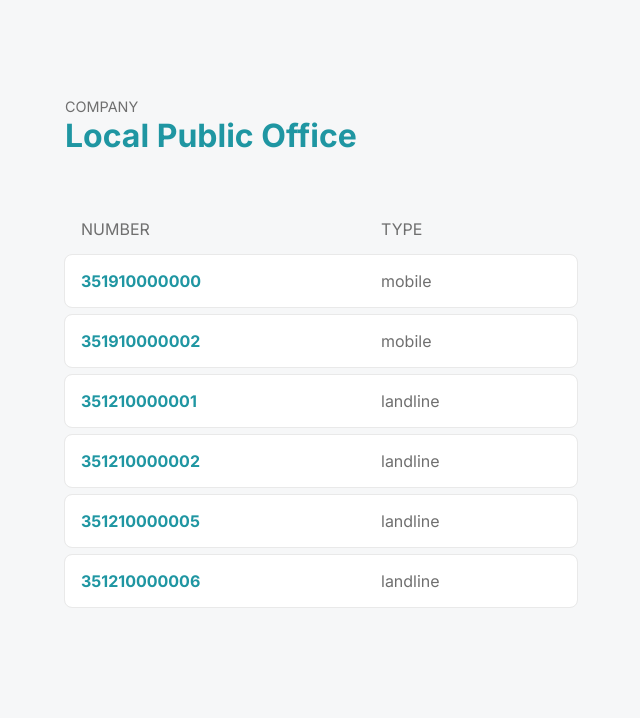
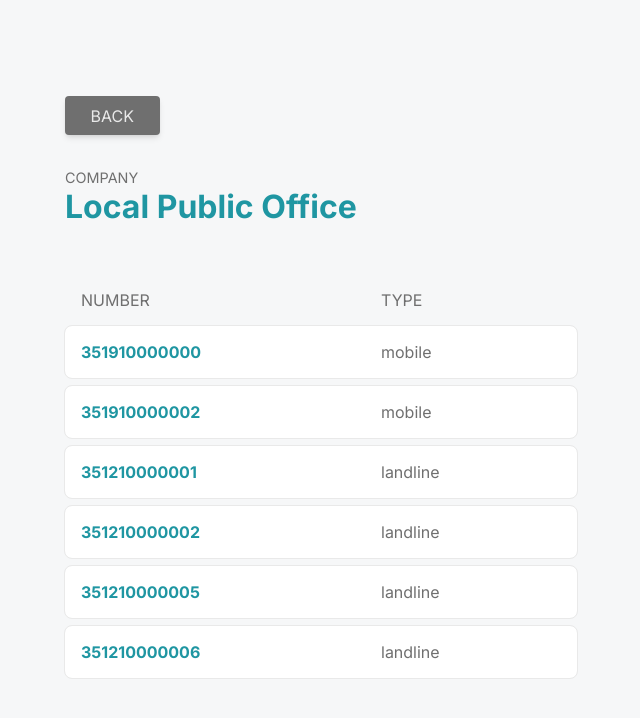
Before and after one commit to kdumagalhaes/companies_list, a React (Vite) app: page /company/1 in a window 1280 px wide. Shown: the top 718 px of the page, without its empty margins (319-959 px from the left). Built offline with nearby package versions, Linux system fonts and the light colour scheme; data requests are answered from the project's data file.

Commit message:
Add BackButton component

```diff
--- /dev/null
+++ b/src/components/BackButton/BackButton.tsx
@@ -0,0 +1,10 @@
+import { useNavigate } from 'react-router-dom'
+import { Button } from './styles'
+
+export function BackButton() {
+  const navigate = useNavigate()
+  const goBack = () => {
+    navigate(-1)
+  }
+  return <Button onClick={goBack}>Back</Button>
+}
--- /dev/null
+++ b/src/components/BackButton/styles.ts
@@ -0,0 +1,18 @@
+import styled from 'styled-components'
+
+export const Button = styled.button`
+  padding: 0.6rem 1.6rem;
+  border: none;
+  background-color: ${({ theme }) => theme.gray};
+  border-radius: 4px;
+  margin-bottom: 2rem;
+  text-transform: uppercase;
+  color: ${({ theme }) => theme['light-gray']};
+  box-shadow: 0 4px 6px -1px rgb(0 0 0 / 0.1), 0 2px 4px -2px rgb(0 0 0 / 0.1);
+  transition: all 0.3s;
+
+  &:hover {
+    box-shadow: none;
+    opacity: 0.9;
+  }
+`
--- a/src/pages/Company/Company.tsx
+++ b/src/pages/Company/Company.tsx
@@ -5,6 +5,7 @@ import { Container } from './styles'
 import { useLocation } from 'react-router'
 import { useCompanies } from '../../context/CompaniesContext'
 import { NavLink } from 'react-router-dom'
+import { BackButton } from '../../components/BackButton/BackButton'
 
 export function Company() {
   const { pathname } = useLocation()
@@ -15,6 +16,7 @@ export function Company() {
 
   return (
     <Container>
+      <BackButton />
       <Header mode={Modes.GREEN} type="Company" title={companyName} />
       <List mode={Modes.GREEN} title1="Number" title2="Type">
         {filteredPhoneNumbers?.map((number) => {
--- a/src/pages/Phone/Phone.tsx
+++ b/src/pages/Phone/Phone.tsx
@@ -3,6 +3,7 @@ import { Header } from '../../components/Header/Header'
 import { Modes } from '../../styles/themes/default'
 import { Container } from './styles'
 import { useCompanies } from '../../context/CompaniesContext'
+import { BackButton } from '../../components/BackButton/BackButton'
 
 export function Phone() {
   const { pathname } = useLocation()
@@ -16,6 +17,7 @@ export function Phone() {
 
   return (
     <Container>
+      <BackButton />
       <Header mode={Modes.GREEN} type={phoneType} title={formatedPhoneNumber} />
     </Container>
   )
--- a/src/styles/global.ts
+++ b/src/styles/global.ts
@@ -20,4 +20,8 @@ body, input, textarea, button {
 ul {
     list-style: none;
 }
+
+button {
+    cursor: pointer;
+}
 `
```
